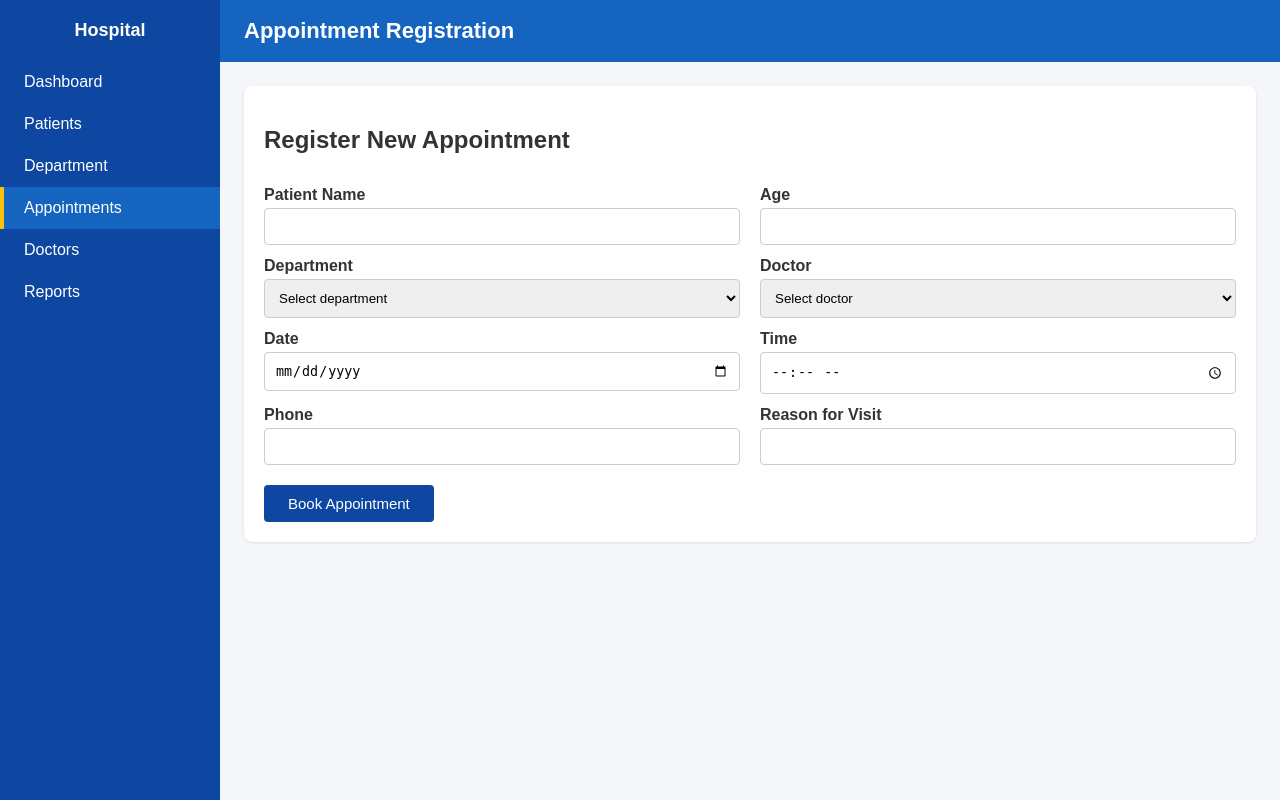
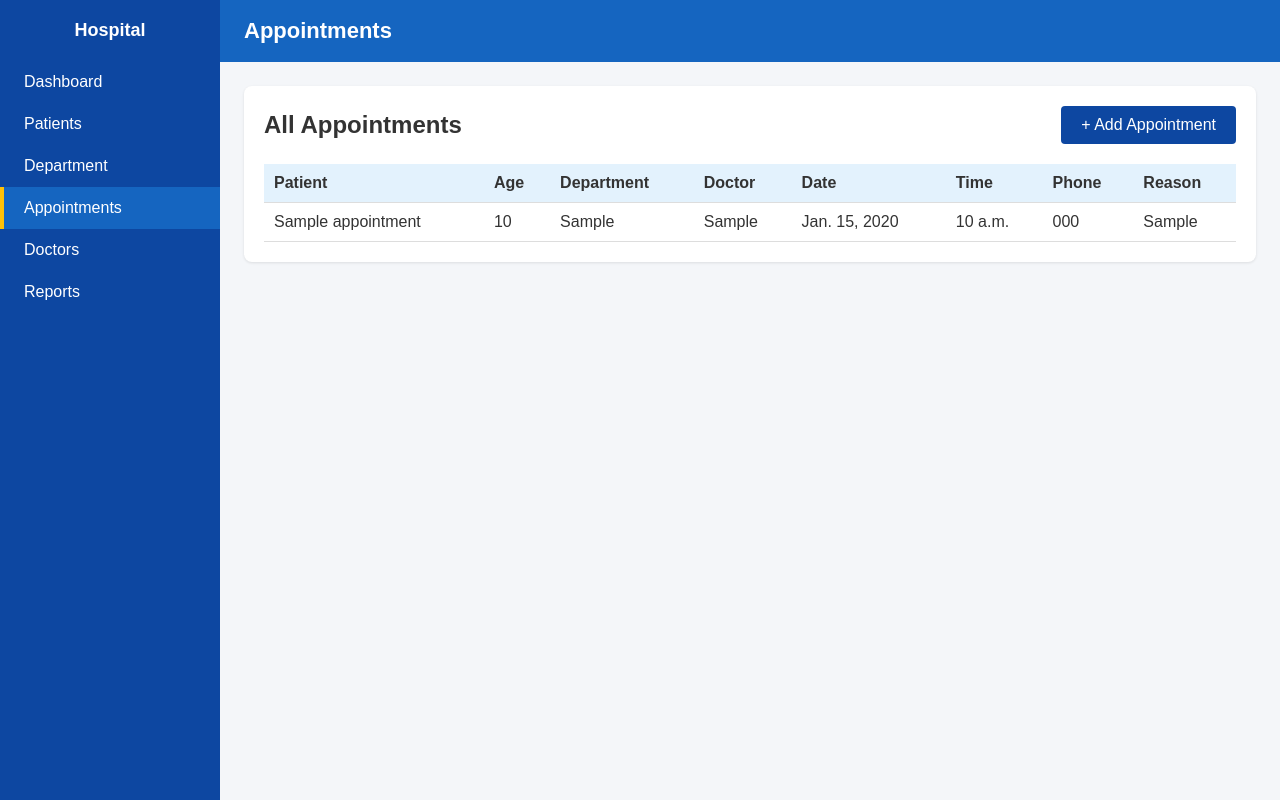
Before and after one commit to RAKIB6348/hospital_django, a Django app: page /appointment/ in a window 1280 px wide. Run offline with Django 5.2, Linux system fonts and the light colour scheme; tables that the repository leaves empty hold one stand-in row (values such as "Sample post").

Commit message:
update appointment menu views

```diff
--- a/patient/templates/patient/appointment_form.html
+++ b/patient/templates/patient/appointment_form.html
@@ -53,6 +53,7 @@
             </div>
         </div>
         <button type="submit">Book Appointment</button>
+        <a href="{% url 'appointment_list' %}" style="margin-top: 20px; display: inline-block; padding: 10px 24px; background: #e63535; color: #fff; text-decoration: none; border-radius: 4px;">Cancel</a>
     </form>
 </div>
 {% endblock %}
--- /dev/null
+++ b/patient/templates/patient/appointment_list.html
@@ -0,0 +1,43 @@
+{% extends 'patient/base.html' %}
+
+{% block title %}Appointments{% endblock %}
+{% block page_title %}Appointments{% endblock %}
+
+{% block content %}
+<div class="card">
+    <div style="display: flex; justify-content: space-between; align-items: center; margin-bottom: 20px;">
+        <h2 style="margin: 0;">All Appointments</h2>
+        <a href="{% url 'appointment_form' %}" style="background: #0d47a1; color: white; padding: 10px 20px; text-decoration: none; border-radius: 4px;">+ Add Appointment</a>
+    </div>
+    <table>
+        <thead>
+            <tr>
+                <th>Patient</th>
+                <th>Age</th>
+                <th>Department</th>
+                <th>Doctor</th>
+                <th>Date</th>
+                <th>Time</th>
+                <th>Phone</th>
+                <th>Reason</th>
+            </tr>
+        </thead>
+        <tbody>
+            {% for appointment in appointments %}
+            <tr>
+                <td>{{ appointment.patient_name }}</td>
+                <td>{{ appointment.patient_age }}</td>
+                <td>{{ appointment.department }}</td>
+                <td>{{ appointment.doctor }}</td>
+                <td>{{ appointment.date }}</td>
+                <td>{{ appointment.time }}</td>
+                <td>{{ appointment.phone }}</td>
+                <td>{{ appointment.reason }}</td>
+            </tr>
+            {% empty %}
+            <tr><td colspan="8">No appointments yet.</td></tr>
+            {% endfor %}
+        </tbody>
+    </table>
+</div>
+{% endblock %}
--- a/patient/templates/patient/base.html
+++ b/patient/templates/patient/base.html
@@ -79,7 +79,7 @@
                 <a href="{% url 'department:department_add' %}">Add Department</a>
             </div>
         </div>
-        <a href="{% url 'appointment_form' %}" class="{% if request.resolver_match.url_name == 'appointment_form' %}active{% endif %}">Appointments</a>
+        <a href="{% url 'appointment_list' %}" class="{% if request.resolver_match.url_name == 'appointment_list' %}active{% endif %}">Appointments</a>
         <div class="menu-item">
             <a class="{% if request.resolver_match.app_name == 'doctor' %}active{% endif %}">Doctors</a>
             <div class="dropdown">
--- a/patient/urls.py
+++ b/patient/urls.py
@@ -3,6 +3,7 @@ from . import views
 
 urlpatterns = [
     path('', views.dashboard, name='dashboard'),
-    path('appointment/', views.appointment_form, name='appointment_form'),
+    path('appointment/', views.appointment_list, name='appointment_list'),
+    path('appointment/add/', views.appointment_form, name='appointment_form'),
     path('department/', views.department, name='department'),
 ]
--- a/patient/views.py
+++ b/patient/views.py
@@ -7,6 +7,11 @@ from doctor.models import Doctor
 
 def dashboard(request):
     return render(request, 'patient/dashboard.html')
+
+
+def appointment_list(request):
+    appointments = Appointment.objects.all().order_by('-date', '-time')
+    return render(request, 'patient/appointment_list.html', {'appointments': appointments})
 
 
 def appointment_form(request):
@@ -21,7 +26,7 @@ def appointment_form(request):
             phone=request.POST['phone'],
             reason=request.POST['reason'],
         )
-        return redirect('dashboard')
+        return redirect('appointment_list')
     departments = Department.objects.all()
     doctors = Doctor.objects.all()
     return render(request, 'patient/appointment_form.html', {
```
